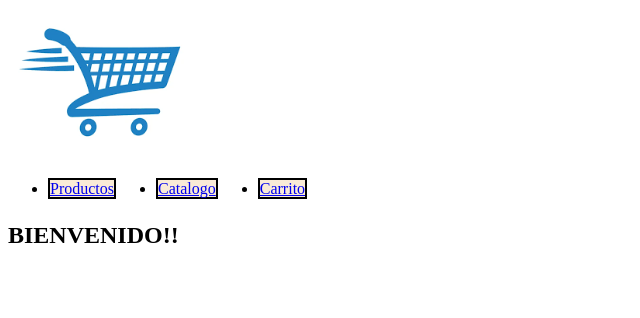
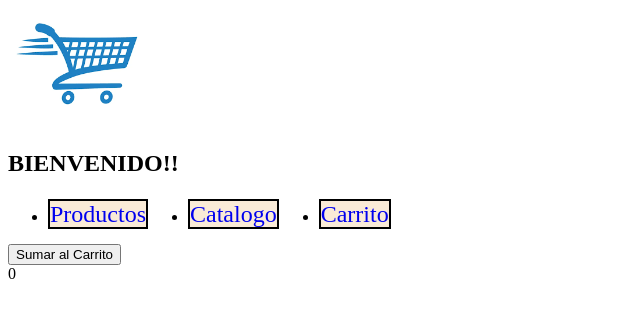
Before and after one commit to FabrizioMendez/React-Mendez, a React (Create React App) app: page / in a window 1280 px wide. Shown: the top 318 px of the page, without its empty margins (0-640 px from the left). Built offline with nearby package versions, Linux system fonts and the light colour scheme.

Commit message:
Aca tenemos el boton contador hasta 10 de stock

```diff
--- a/src/App.js
+++ b/src/App.js
@@ -1,12 +1,14 @@
-import ItemListContainer from "./components/ItemListContainer";
+import "../src/style/style.css";
 import CartWindget from "./components/CartWindget"
 import NavBar from "./components/NavBar";
-import "../src/style/style.css";
+import ItemListContainer from "./components/ItemListContainer";
+import ItemCount from "./components/ItemCount";
 const App = () => (
   <div>
     <CartWindget />
+    <ItemListContainer/>
     <NavBar />
-    <ItemListContainer/>
+    <ItemCount/>
   </div>
 )
 
--- /dev/null
+++ b/src/components/A.js
@@ -0,0 +1,15 @@
+import React, { useEffect } from 'react'
+
+const A = () => {
+  useEffect(()=>{
+    console.log("UPS, NO HAY STOCK!!!!");
+    return () =>{
+
+    }
+  },)
+  return (
+    <div></div>
+  )
+}
+
+export default A
--- /dev/null
+++ b/src/components/B.js
@@ -0,0 +1,9 @@
+import React from 'react'
+
+const B = () => {
+  return (
+    <div></div>
+  )
+}
+
+export default B
--- /dev/null
+++ b/src/components/ItemCount.js
@@ -0,0 +1,17 @@
+import { useState } from 'react';
+import A from './A';
+import B from './B';
+
+const ItemCount = () => {
+  const [contador, setcontador] =useState(0);
+    return (
+    <div>
+        <button onClick={()=> {setcontador(contador+1,);}}>Sumar al Carrito</button>
+    {
+        contador >= 10 ? <A/> : <B/>
+    }
+        {contador}
+    </div>
+  )
+}
+export default ItemCount
--- a/src/components/ItemListContainer.js
+++ b/src/components/ItemListContainer.js
@@ -4,6 +4,7 @@ const ItemListContainer = () => {
         <h2>
             <p>BIENVENIDO!!</p>
         </h2>
+
     </div>
   )
 }
--- a/src/style/style.css
+++ b/src/style/style.css
@@ -1,15 +1,24 @@
+/* ______________________________ */
+/* EL ESTILO DE ItemListContainer */
+
 ul {
     align-items: center;
     display: flex;
     flex-direction: row;
+
 }
 a{
     margin-right: 40px;
     border: 2px solid black;
     background-color: antiquewhite;
+    font-size: x-large;
+    text-decoration: none;
 }
+/* _____________________________ */
+/* EL ESTILO DEL LOGO DE COMPRAS */
 img{
-    max-width: 200px;
-    max-height: 200px;
+    max-width: 150px;
+    max-height: 150px;
     align-items: center;
 }
+/* _____________________________ */
```
